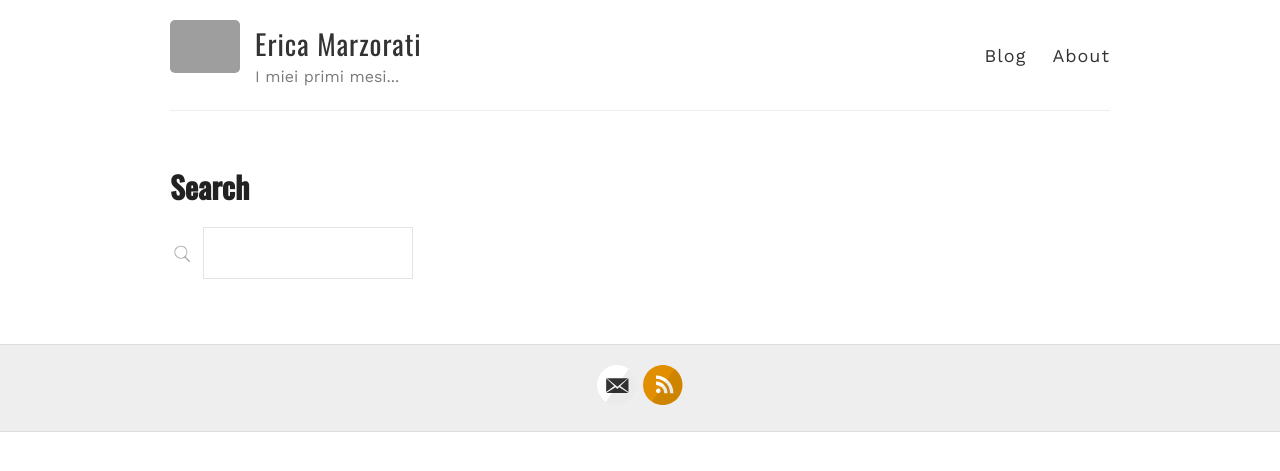
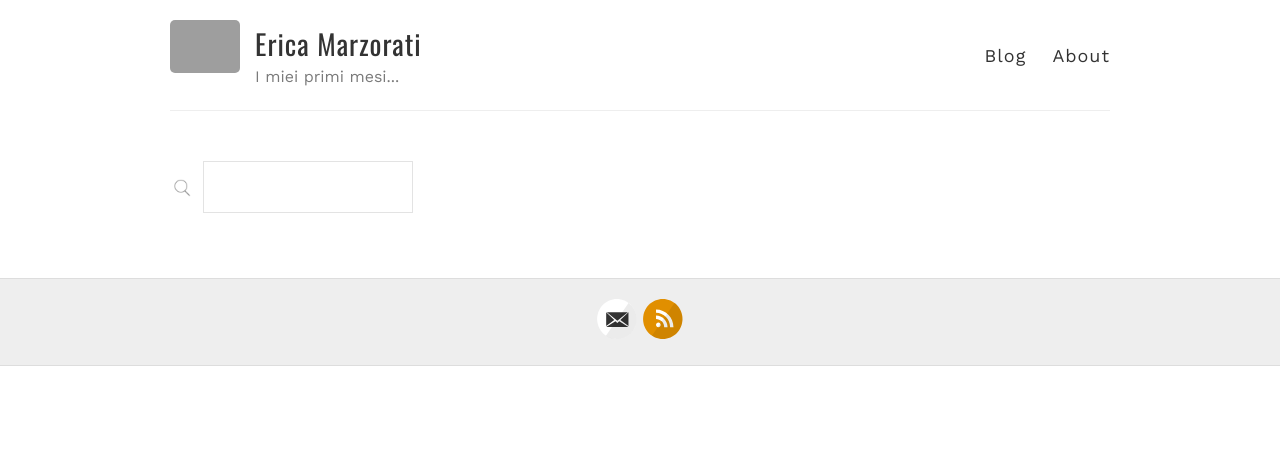
Before and after one commit to marste/Erica, a Jekyll site: the page built from search.html, in a window 1280 px wide. Shown: the top 471 px of the page. Built offline with Jekyll 4.4.1, drawn with Linux system fonts in a browser that asks for light colours; nearby versions of some CDN libraries; grey boxes are pictures that could not be loaded.

```diff
--- a/search.html
+++ b/search.html
@@ -1,6 +1,4 @@
 ---
-title: Search
-description: "Search this site"
 layout: page
 permalink: /search/
 tipue_search_active: true
```
